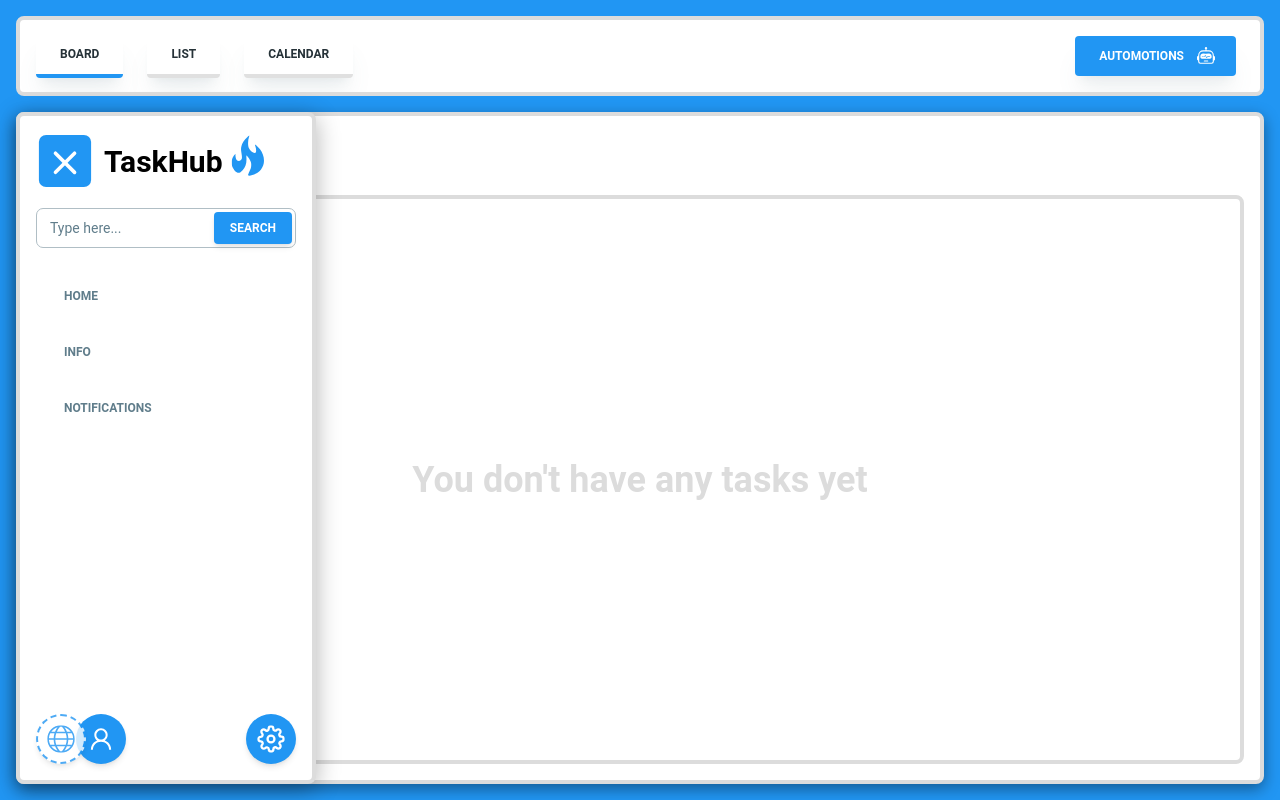
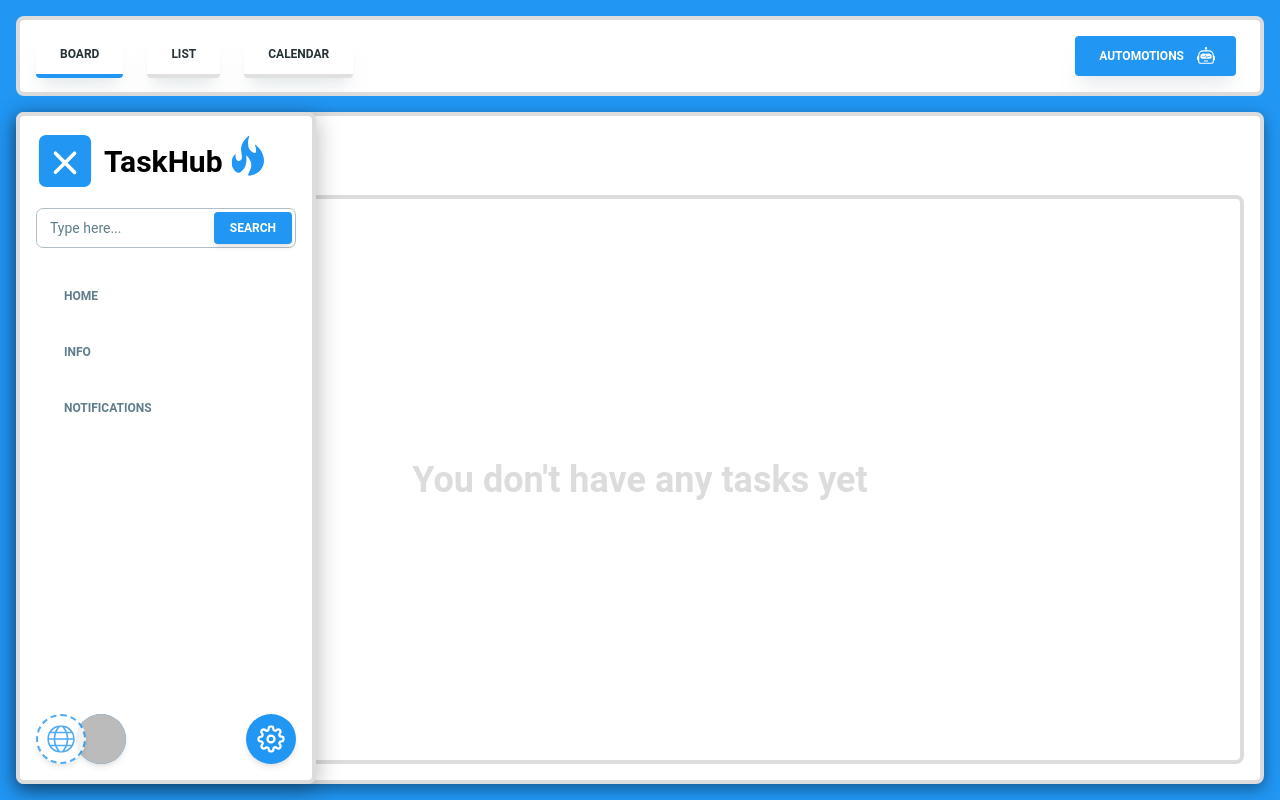
Before and after one commit to MiguelMR86/TaskHub, a React (Vite) app: page /manager in a window 1280 px wide. Built offline with nearby package versions, Linux system fonts and the light colour scheme; no server answers; sample sign-in values are in the browser's storage.

Commit message:
Auth verification added

```diff
--- a/src/components/General/Profile/UserBtn.jsx
+++ b/src/components/General/Profile/UserBtn.jsx
@@ -1,11 +1,24 @@
-import React from 'react'
+import React, { useEffect, useState } from 'react'
 import {AiOutlineUser} from 'react-icons/ai'
 import { Button } from '@material-tailwind/react'
+import { auth } from '../../../config/firebase'
 
 function UserBtn() {
+  const [photoURL, setPhotoURL] = useState("");
+
+  useEffect(() => {
+    auth.onAuthStateChanged((user) => {
+      if (user) {
+        setPhotoURL(user.photoURL)
+      }
+    })
+  }, [auth?.currentUser]);
+
   return (
     <Button className='w-[50px] h-[50px] p-0 m-0 flex justify-center items-center select-none text-white bg-[#2196F3] rounded-full'>
-        <AiOutlineUser className=' scale-[2.3]'/>
+        {auth?.currentUser ?
+        <img src={photoURL} alt="Google-Profile-Img" className=' rounded-full'/>
+        : <AiOutlineUser size={30} />}
     </Button>
   )
 }
--- a/src/components/General/User-Log/LogSettingsBtn.jsx
+++ b/src/components/General/User-Log/LogSettingsBtn.jsx
@@ -29,23 +29,21 @@ function LogSettings() {
         handler={handleOpen}
         className="bg-transparent shadow-none"
       >
-        <Card shadow={false} className="p-4 w-fit">
-          <Typography variant="h2" color="blue-gray">
-            Sign Up
+
+        <Card shadow={false} className="p-8">
+          <Typography variant="h2" color="blue-gray" className="text-center">
+            Login
           </Typography>
-          <Typography color="gray" className="mt-1 font-normal">
-            Enter your details to register.
+          <Typography color="gray" className="my-2 font-normal">
+            {/* Choose your method to get started. */}
+            Let's get started!
           </Typography>
-          <form className="mt-8 mb-2 w-80 max-w-screen-lg sm:w-96">
             <div className="flex flex-col">
-              <Button id="login-button" className="mt-6 mb-4 p-4" type="submit">
-                Login
-              </Button>
               <Button
                 id="login-google-button"
                 variant="outlined"
                 color="blue-gray"
-                className="flex  items-center justify-center gap-3"
+                className="flex items-center justify-center gap-3"
                 onClick={signInWithGoogle}
               >
                 <img
@@ -56,7 +54,6 @@ function LogSettings() {
                 Continue with Google
               </Button>
             </div>
-          </form>
         </Card>
       </Dialog>
     </Fragment>
--- a/src/components/TaskManager/Side/SideBar.jsx
+++ b/src/components/TaskManager/Side/SideBar.jsx
@@ -7,6 +7,7 @@ import SideBarContent from "./SideBarContent";
 import HomeBtn from "../../General/Profile/HomeBtn";
 import UserBtn from "../../General/Profile/UserBtn";
 import ConfigBtn from '../../General/Profile/ConfigBtn';
+
 function SideBar() {
   const { openSideBar } = useContext(Context)
 
--- a/src/components/TaskManager/TaskManager.jsx
+++ b/src/components/TaskManager/TaskManager.jsx
@@ -1,10 +1,16 @@
-import React from 'react'
+import React, { useEffect } from 'react'
 import NavBar from './Nav/NavBar'
 import MainContent from './Main/MainContent'
 import SideBarBtn from './Side/SideBarBtn'
 import SideBar from './Side/SideBar.jsx'
+import { auth } from "../../config/firebase";
+import { isLogedIn } from '../../controllers/user/functions';
 
 function TaskManager() {
+  useEffect(() => {
+    isLogedIn()
+  }, [])
+
   return (
     <div className='h-screen w-full p-4 flex flex-col gap-4 bg-[#2196F3]'>
       <NavBar />
--- a/src/controllers/user/functions.js
+++ b/src/controllers/user/functions.js
@@ -1,6 +1,8 @@
 import { auth, googleProvider } from "../../config/firebase";
 import { signInWithPopup } from "firebase/auth";
 
+// Function to sign in with google
+// * If user is correctly loged in, it will redirect to manager page
 export const signInWithGoogle = async () => {
   try {
     await signInWithPopup(auth, googleProvider).then(() => {
@@ -10,3 +12,17 @@ export const signInWithGoogle = async () => {
     console.log(error);
   }
 };
+
+// Function to check if user is loged in
+// * If user is loged in, it will reload the user data to get the latest data
+// * If user is not loged in, it will redirect to login page
+export const isLogedIn = () => {
+  auth.onAuthStateChanged((user) => {
+    if (user) {
+      user.reload()
+    }
+    else {
+      window.location.href = "/"
+    }
+  })
+}
```
